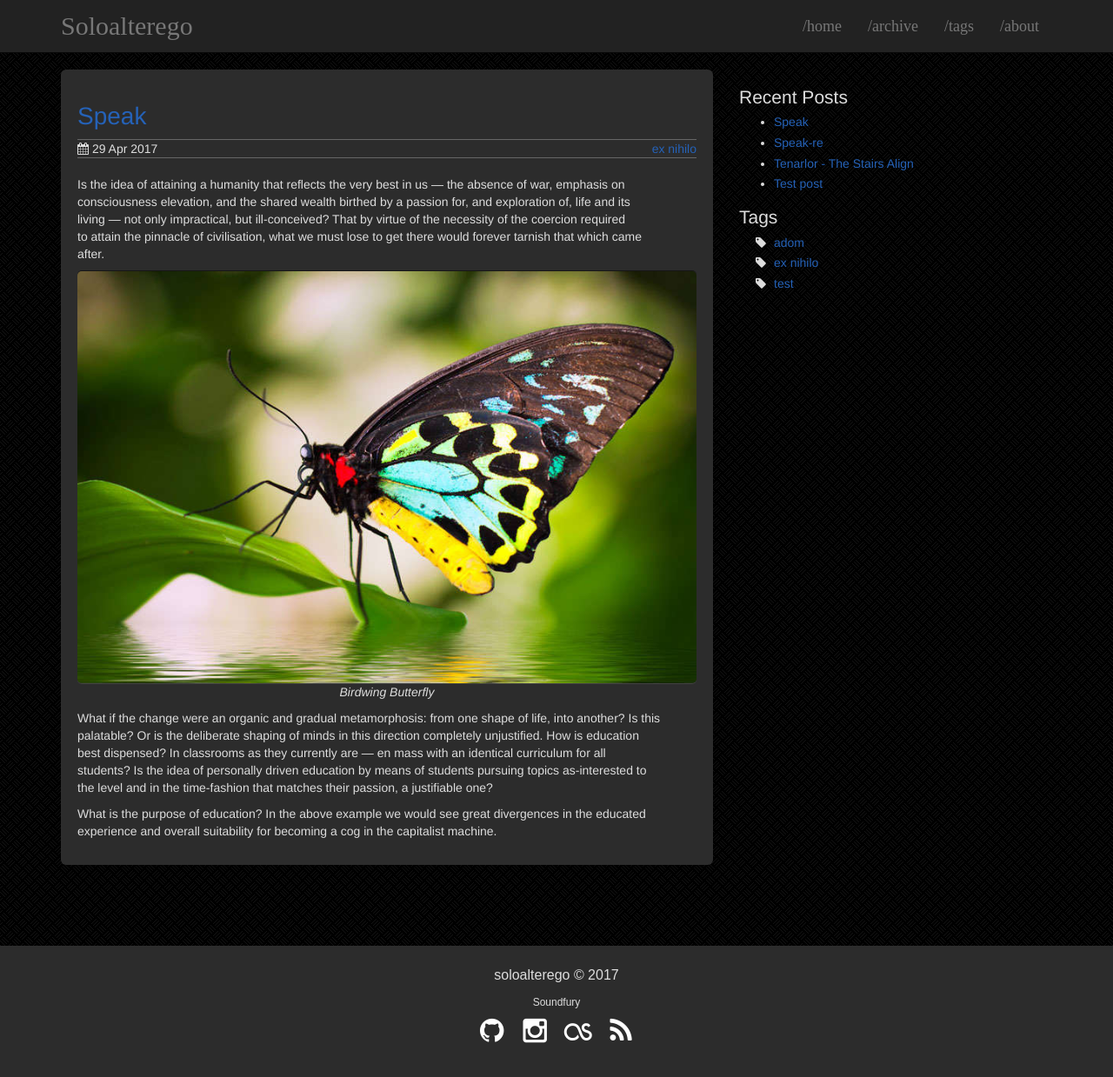
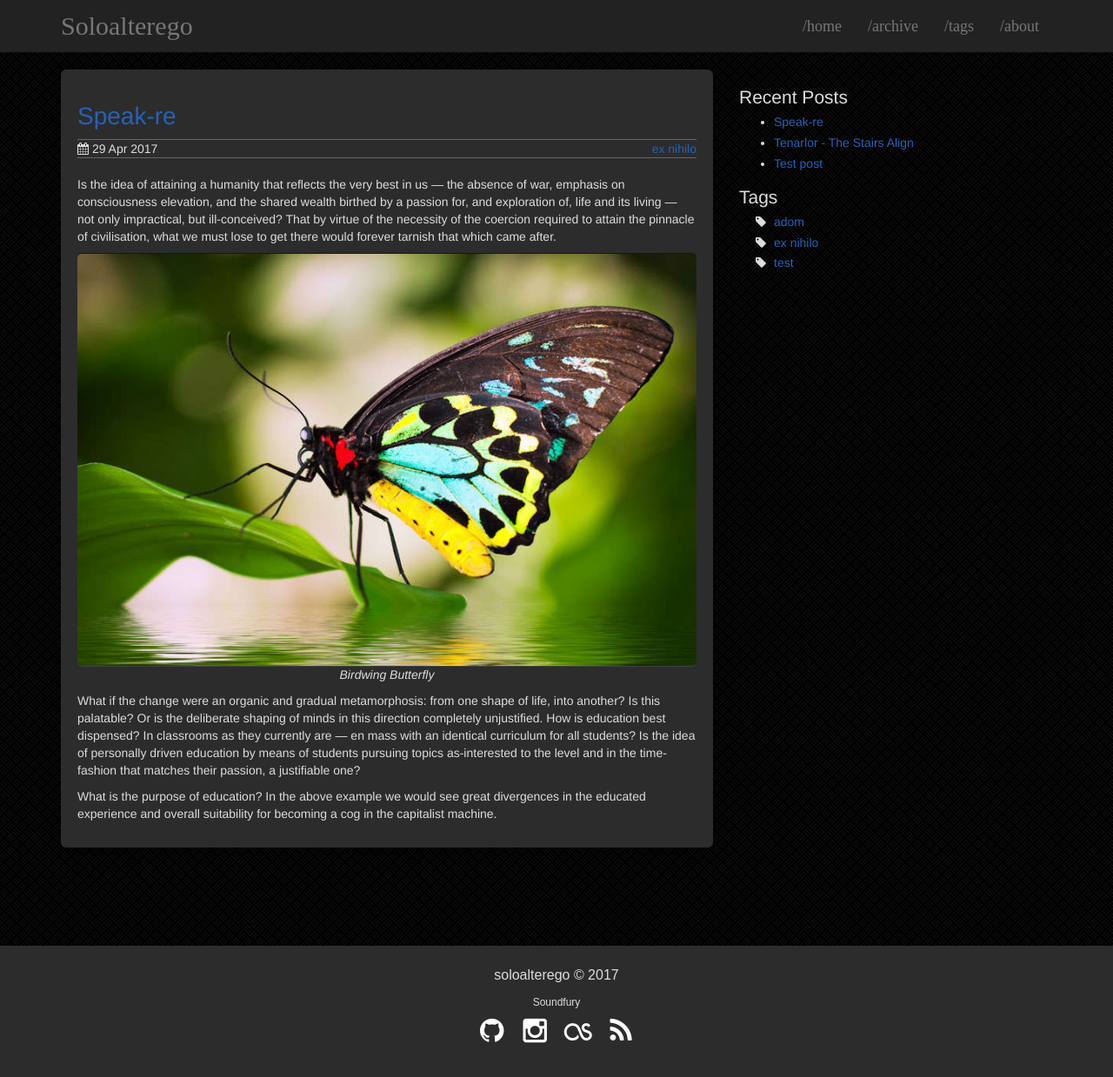
Before and after one commit to soloalterego/soloalterego.github.io, a Jekyll site: the page built from _posts/2017-04-29-utopia.md, in a window 1280 px wide and 1265 px high. Shown: the top 1239 px of the window at 87% size. Built offline with Jekyll 4.4.1, drawn with Linux system fonts in a browser that asks for light colours.

Commit message:
fixed utopia

```diff
--- a/_posts/2017-04-29-utopia.md
+++ b/_posts/2017-04-29-utopia.md
@@ -1,25 +1,15 @@
 ---
 layout: post
-title: "Speak"
+title: "Speak-re"
 date: 2017-04-29
 tags:
  - ex nihilo
 description: Words and (a few) Images
 ---
-
-Is the idea of attaining a humanity that reflects the very best in us --- the absence of war, emphasis on
-consciousness elevation, and the shared wealth birthed by a passion for, and exploration of, life and its
-living --- not only impractical, but ill-conceived? That by virtue of the necessity of the coercion required
-to attain the pinnacle of civilisation, what we must lose to get there would forever tarnish that which came
-after.
+Is the idea of attaining a humanity that reflects the very best in us — the absence of war, emphasis on consciousness elevation, and the shared wealth birthed by a passion for, and exploration of, life and its living — not only impractical, but ill-conceived? That by virtue of the necessity of the coercion required to attain the pinnacle of civilisation, what we must lose to get there would forever tarnish that which came after.
 
 ![img]({{ site.baseurl | prepend:site.url}}/images/Birdwing.jpg){: .center-image }*Birdwing Butterfly*
 
-What if the change were an organic and gradual metamorphosis: from one shape of life, into another? Is this
-palatable? Or is the deliberate shaping of minds  in this direction completely unjustified. How is education
-best dispensed? In classrooms as they currently are --- en mass with an identical curriculum for all
-students? Is the idea of personally driven education by means of students pursuing topics as-interested  to
-the level and in the time-fashion that matches their passion, a justifiable one?
+What if the change were an organic and gradual metamorphosis: from one shape of life, into another? Is this palatable? Or is the deliberate shaping of minds in this direction completely unjustified. How is education best dispensed? In classrooms as they currently are --- en mass with an identical curriculum for all students? Is the idea of personally driven education by means of students pursuing topics as-interested to the level and in the time-fashion that matches their passion, a justifiable one?
 
-What is the purpose of education? In the above example we would see great divergences in the educated
-experience and overall suitability for becoming a cog in the capitalist machine.
+What is the purpose of education? In the above example we would see great divergences in the educated experience and overall suitability for becoming a cog in the capitalist machine.
```
Also changed, not shown: _posts/2017-04-29-utopia-reflow.md (deleted, +0 -15 lines).
